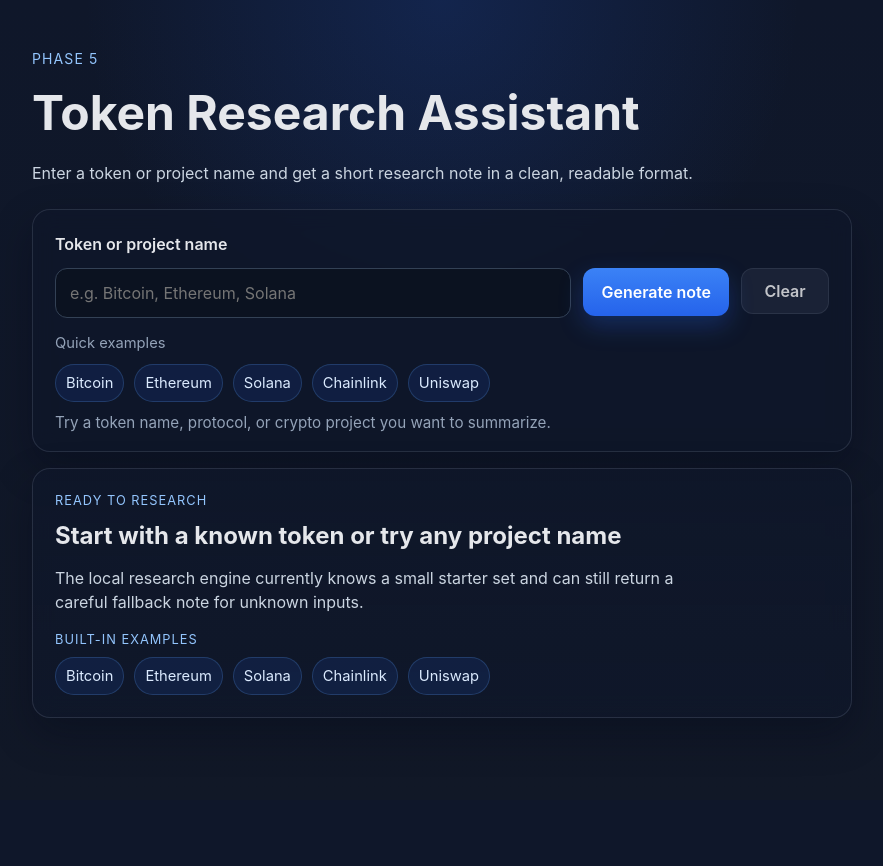
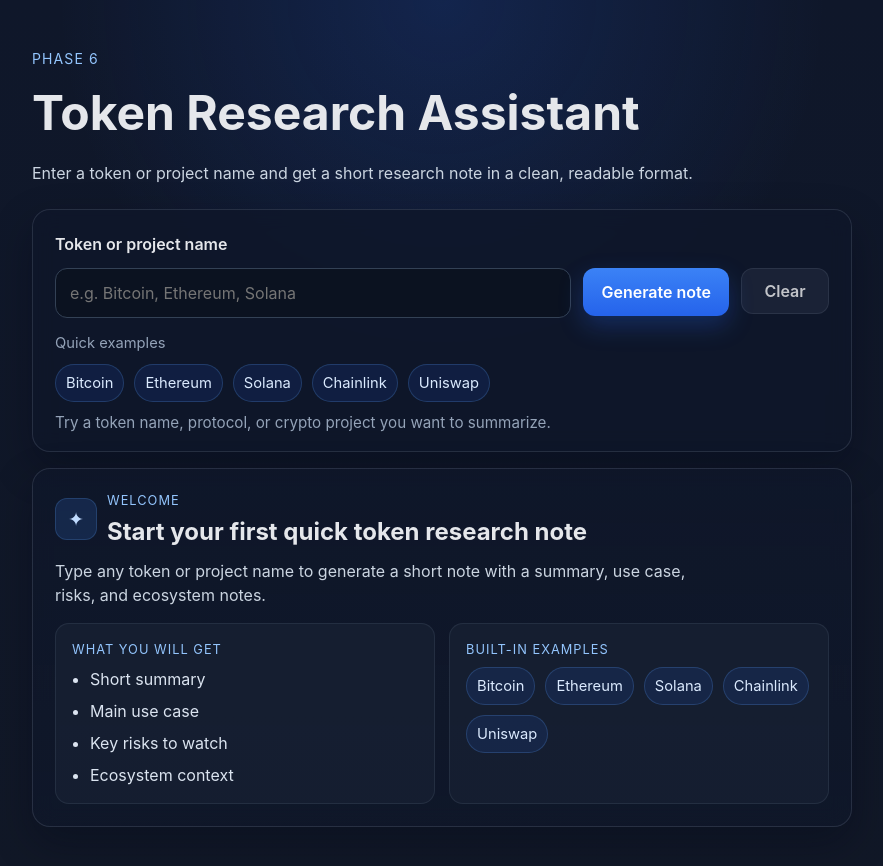
Before and after one commit to Ifeanyiuche98/token-research-assistant, a React (Vite) app in the folder token-research-assistant/: page / in a window 1280 px wide. Shown: the top 866 px of the page, without its empty margins (198-1081 px from the left). Before the commit the page ends 800 px from the top, so only its background shows below. Built offline with nearby package versions, Linux system fonts and the light colour scheme.

Commit message:
Polish empty state and result status badge

```diff
--- a/token-research-assistant/src/App.tsx
+++ b/token-research-assistant/src/App.tsx
@@ -62,7 +62,7 @@ function App() {
   return (
     <main className="page">
       <section className="hero">
-        <p className="eyebrow">Phase 5</p>
+        <p className="eyebrow">Phase 6</p>
         <h1>Token Research Assistant</h1>
         <p className="subtitle">
           Enter a token or project name and get a short research note in a clean, readable format.
@@ -83,11 +83,32 @@ function App() {
 
       {!note && !isLoading ? (
         <section className="card state-card empty-state">
-          <p className="state-kicker">Ready to research</p>
-          <h2>Start with a known token or try any project name</h2>
+          <div className="empty-state-top">
+            <div className="empty-state-icon" aria-hidden="true">
+              ✦
+            </div>
+            <div>
+              <p className="state-kicker">Welcome</p>
+              <h2>Start your first quick token research note</h2>
+            </div>
+          </div>
+
           <p className="state-copy">
-            The local research engine currently knows a small starter set and can still return a careful fallback note for unknown inputs.
+            Type any token or project name to generate a short note with a summary, use case, risks, and ecosystem notes.
           </p>
+
+          <div className="empty-state-grid">
+            <div className="empty-state-panel">
+              <p className="state-list-label">What you will get</p>
+              <ul className="state-list">
+                <li>Short summary</li>
+                <li>Main use case</li>
+                <li>Key risks to watch</li>
+                <li>Ecosystem context</li>
+              </ul>
+            </div>
+
+            <div className="empty-state-panel">
               <p className="state-list-label">Built-in examples</p>
               <div className="chip-list">
                 {supportedProjects.map((project) => (
@@ -95,6 +116,8 @@ function App() {
                     {project}
                   </span>
                 ))}
+              </div>
+            </div>
           </div>
         </section>
       ) : null}
--- a/token-research-assistant/src/components/ResearchNote.tsx
+++ b/token-research-assistant/src/components/ResearchNote.tsx
@@ -35,7 +35,12 @@ export function ResearchNote({ note }: ResearchNoteProps) {
       <div className="note-header">
         <div className="note-header-top">
           <div>
-            <p className="note-kicker">{note.isFallback ? 'Fallback research note' : 'Markdown-style research note'}</p>
+            <div className="note-title-row">
+              <p className="note-kicker">{note.isFallback ? 'Fallback research note' : 'Markdown-style research note'}</p>
+              <span className={`result-status-badge ${note.isFallback ? 'result-status-fallback' : 'result-status-known'}`}>
+                {note.isFallback ? 'Fallback note' : 'Known dataset match'}
+              </span>
+            </div>
             <h2>{note.project}</h2>
           </div>
           <button type="button" className="secondary-button" onClick={handleCopy}>
--- a/token-research-assistant/src/styles.css
+++ b/token-research-assistant/src/styles.css
@@ -20,7 +20,8 @@ body {
 }
 
 button,
-input {
+input,
+ul {
   font: inherit;
 }
 
@@ -51,6 +52,10 @@ button {
 h1 {
   margin: 0 0 12px;
   font-size: clamp(2rem, 5vw, 3rem);
+}
+
+h2 {
+  line-height: 1.2;
 }
 
 .subtitle {
@@ -165,7 +170,10 @@ h1 {
 .loading-inline,
 .note-meta,
 .chip-list,
-.note-header-top {
+.note-header-top,
+.note-title-row,
+.empty-state-top,
+.empty-state-grid {
   display: flex;
   align-items: center;
   gap: 10px;
@@ -174,6 +182,48 @@ h1 {
 
 .note-header-top {
   justify-content: space-between;
+}
+
+.note-title-row,
+.empty-state-top {
+  align-items: center;
+  margin-bottom: 8px;
+}
+
+.empty-state-grid {
+  align-items: stretch;
+  gap: 14px;
+}
+
+.empty-state-panel {
+  flex: 1 1 260px;
+  padding: 16px;
+  border-radius: 14px;
+  background: rgba(30, 41, 59, 0.45);
+  border: 1px solid rgba(148, 163, 184, 0.12);
+}
+
+.empty-state-icon {
+  width: 42px;
+  height: 42px;
+  display: grid;
+  place-items: center;
+  border-radius: 12px;
+  background: rgba(59, 130, 246, 0.16);
+  border: 1px solid rgba(96, 165, 250, 0.2);
+  color: #bfdbfe;
+  font-size: 1.2rem;
+  flex-shrink: 0;
+}
+
+.state-list {
+  margin: 0;
+  padding-left: 18px;
+  color: #dbe4f0;
+}
+
+.state-list li + li {
+  margin-top: 8px;
 }
 
 .helper-text,
@@ -283,13 +333,33 @@ h1 {
   margin-top: 14px;
 }
 
-.note-badge {
+.note-badge,
+.result-status-badge {
   padding: 6px 10px;
   border-radius: 999px;
+  border: 1px solid rgba(148, 163, 184, 0.14);
+  font-size: 0.88rem;
+}
+
+.note-badge {
   background: rgba(148, 163, 184, 0.12);
-  border: 1px solid rgba(148, 163, 184, 0.14);
   color: #cbd5e1;
-  font-size: 0.88rem;
+}
+
+.result-status-badge {
+  font-weight: 600;
+}
+
+.result-status-known {
+  background: rgba(34, 197, 94, 0.14);
+  border-color: rgba(74, 222, 128, 0.2);
+  color: #bbf7d0;
+}
+
+.result-status-fallback {
+  background: rgba(245, 158, 11, 0.14);
+  border-color: rgba(251, 191, 36, 0.22);
+  color: #fde68a;
 }
 
 .note-markdown {
@@ -329,7 +399,9 @@ h1 {
   }
 
   .form-row,
-  .note-header-top {
+  .note-header-top,
+  .empty-state-top,
+  .empty-state-grid {
     flex-direction: column;
     align-items: stretch;
   }
```
Lines whose indentation alone changed are shown as unchanged.
